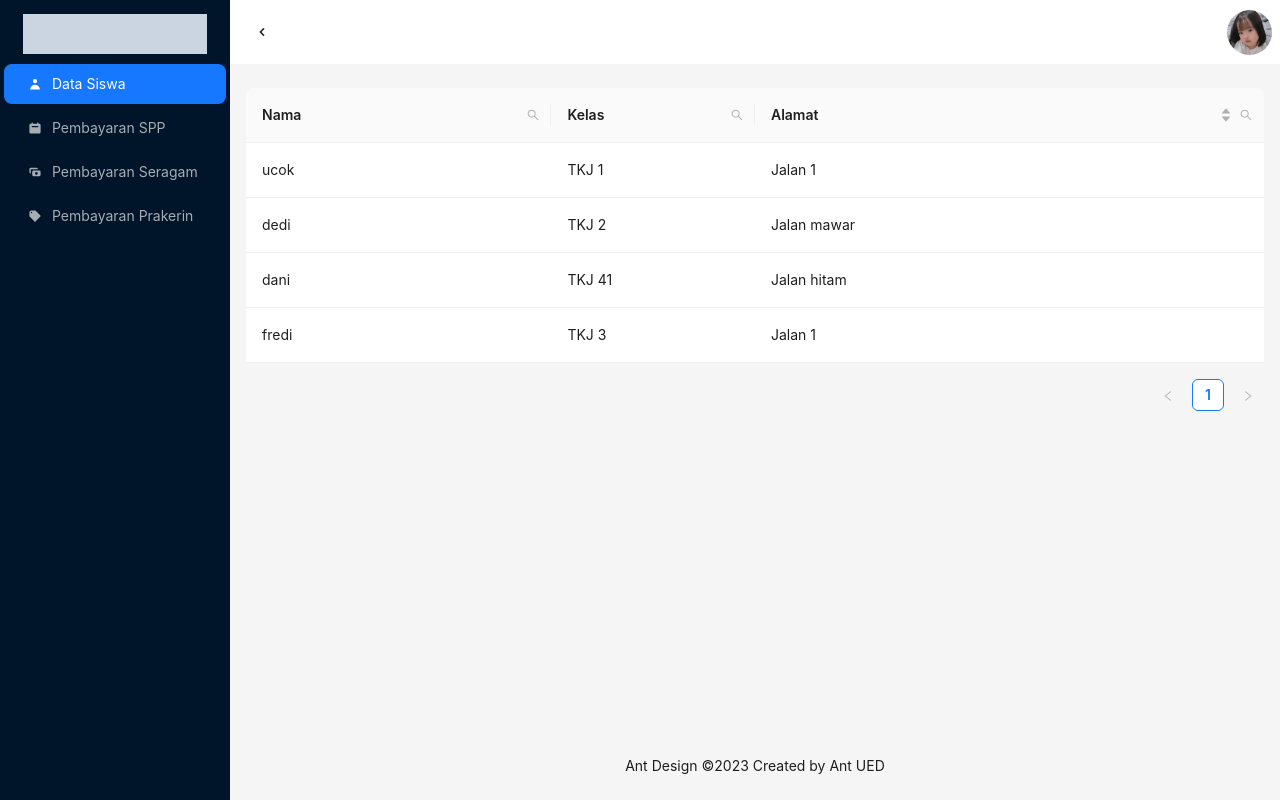
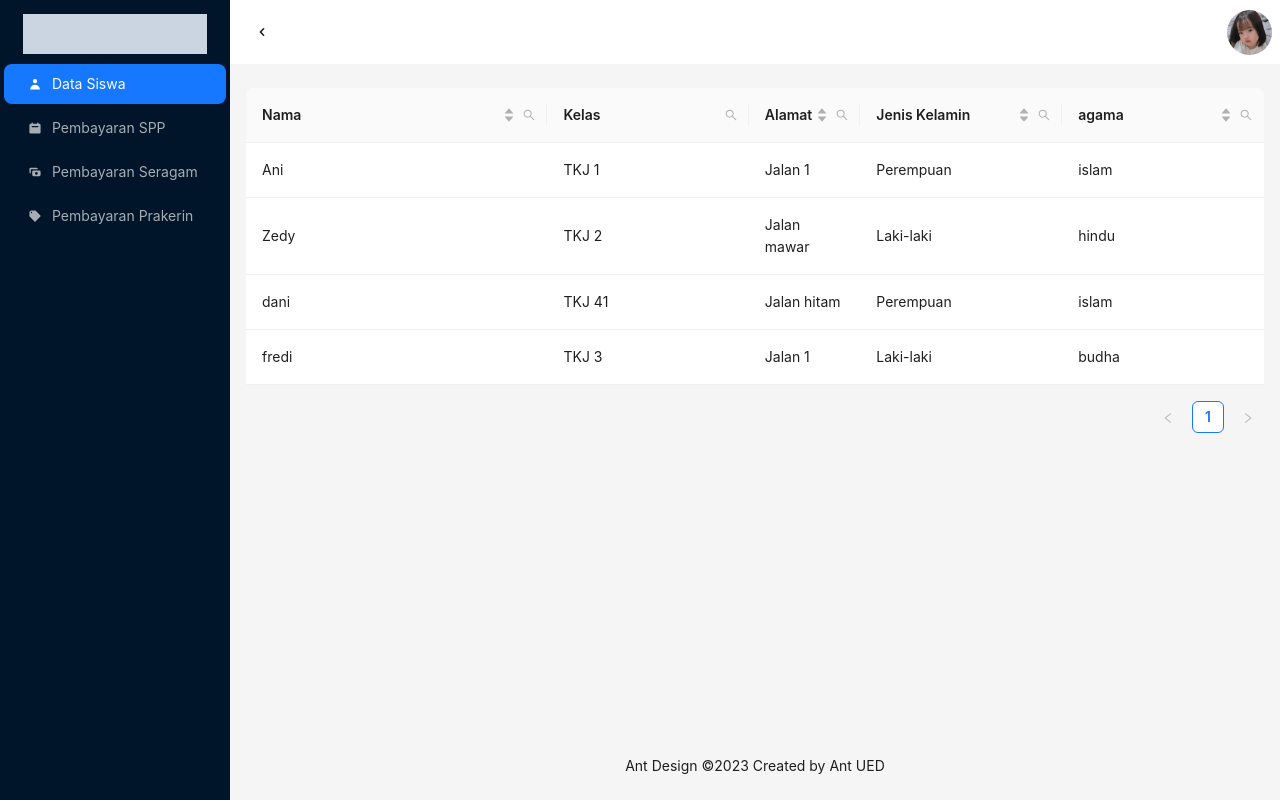
Before and after one commit to kangfredy/schoolmanagement, a Next.js app: page /home in a window 1280 px wide. Both pictures are taken after a click on the item "Data Siswa". Built offline with nearby package versions, Linux system fonts and the light colour scheme.

Commit message:
update ui tabel 1

```diff
--- a/src/components/DataSiswa.tsx
+++ b/src/components/DataSiswa.tsx
@@ -6,33 +6,31 @@ import type { FilterConfirmProps } from "antd/es/table/interface";
 import React, { useRef, useState } from "react";
 import Highlighter from "react-highlight-words";
 
-const { Column, ColumnGroup } = Table;
-
 interface DataType {
     nama: string;
     tanggalMasuk: string;
     alamat: string;
     kelas: string;
-    jenisKelamin: number;
+    jenisKelamin: string;
     agama: string;
 }
 type DataIndex = keyof DataType;
 
 const data: DataType[] = [
     {
-        nama: "ucok",
+        nama: "Ani",
         alamat: "Jalan 1",
         tanggalMasuk: "123123123",
         kelas: "TKJ 1",
-        jenisKelamin: 1,
-        agama: "kong",
+        jenisKelamin: "Perempuan",
+        agama: "islam",
     },
     {
-        nama: "dedi",
+        nama: "Zedy",
         alamat: "Jalan mawar",
         tanggalMasuk: "2011-11-10T14:48:00",
         kelas: "TKJ 2",
-        jenisKelamin: 1,
+        jenisKelamin: "Laki-laki",
         agama: "hindu",
     },
     {
@@ -40,7 +38,7 @@ const data: DataType[] = [
         alamat: "Jalan hitam",
         tanggalMasuk: "2011-12-10T14:48:00",
         kelas: "TKJ 41",
-        jenisKelamin: 1,
+        jenisKelamin: "Perempuan",
         agama: "islam",
     },
     {
@@ -48,7 +46,7 @@ const data: DataType[] = [
         alamat: "Jalan 1",
         tanggalMasuk: "2011-31-10T14:48:00",
         kelas: "TKJ 3",
-        jenisKelamin: 1,
+        jenisKelamin: "Laki-laki",
         agama: "budha",
     },
 ];
@@ -150,6 +148,8 @@ export const DataSiswa = () => {
             key: "nama",
             width: "30%",
             ...getColumnSearchProps("nama"),
+            sorter: (a, b) => a.alamat.length - b.alamat.length,
+            sortDirections: ["descend", "ascend"],
         },
         {
             title: "Kelas",
@@ -166,6 +166,24 @@ export const DataSiswa = () => {
             sorter: (a, b) => a.alamat.length - b.alamat.length,
             sortDirections: ["descend", "ascend"],
         },
+        {
+            title: "Jenis Kelamin",
+            dataIndex: "jenisKelamin",
+            key: "jenisKelamin",
+            width: "20%",
+            ...getColumnSearchProps("jenisKelamin"),
+            sorter: (a, b) => a.jenisKelamin.length - b.jenisKelamin.length,
+            sortDirections: ["descend", "ascend"],
+        },
+        {
+            title: "agama",
+            dataIndex: "agama",
+            key: "agama",
+            width: "20%",
+            ...getColumnSearchProps("agama"),
+            sorter: (a, b) => a.agama.length - b.agama.length,
+            sortDirections: ["descend", "ascend"],
+        },
     ];
 
     return <Table columns={columns} dataSource={data} />;
--- a/src/pages/home.tsx
+++ b/src/pages/home.tsx
@@ -85,8 +85,8 @@ export const Home = () => {
     return (
         <Layout className="h-screen w-screen">
             <Sider trigger={null} collapsible collapsed={collapsed} width={230}>
-        <div className="flex items-center justify-center h-[60px]">
-          <div className="h-[40px] w-[80%] bg-slate-300 mt-2 flex" />
+                <div className="flex h-[60px] items-center justify-center">
+                    <div className="mt-2 flex h-[40px] w-[80%] bg-slate-300" />
                 </div>
                 <Menu
                     theme="dark"
@@ -103,10 +103,7 @@ export const Home = () => {
                 />
             </Sider>
             <Layout>
-        <Header
-          style={{ padding: 0 }}
-          className="bg-white flex justify-between"
-        >
+                <Header style={{ padding: 0 }} className="flex justify-between bg-white">
                     <Button
                         type="text"
                         icon={collapsed ? <HiChevronRight /> : <HiChevronLeft />}
@@ -117,7 +114,7 @@ export const Home = () => {
                             height: 64,
                         }}
                     />
-          <div className="mx-2 my-2 lg:w-[20%] md:w-[30%] sm:w-[40%] flex justify-end items-center">
+                    <div className="mx-2 my-2 flex items-center justify-end sm:w-[40%] md:w-[30%] lg:w-[20%]">
                         <div className="mr-3">{userData?.username}</div>
                         <Image
                             src="/assets/images/profileDummy.jpg"
@@ -129,9 +126,7 @@ export const Home = () => {
                     </div>
                 </Header>
                 <Content style={{ margin: "24px 16px 0" }}>{componentToRender}</Content>
-        <Footer style={{ textAlign: "center" }}>
-          Ant Design ©2023 Created by Ant UED
-        </Footer>
+                <Footer style={{ textAlign: "center" }}>Ant Design ©2023 Created by Ant UED</Footer>
             </Layout>
         </Layout>
     );
```
Lines whose indentation alone changed are shown as unchanged.
